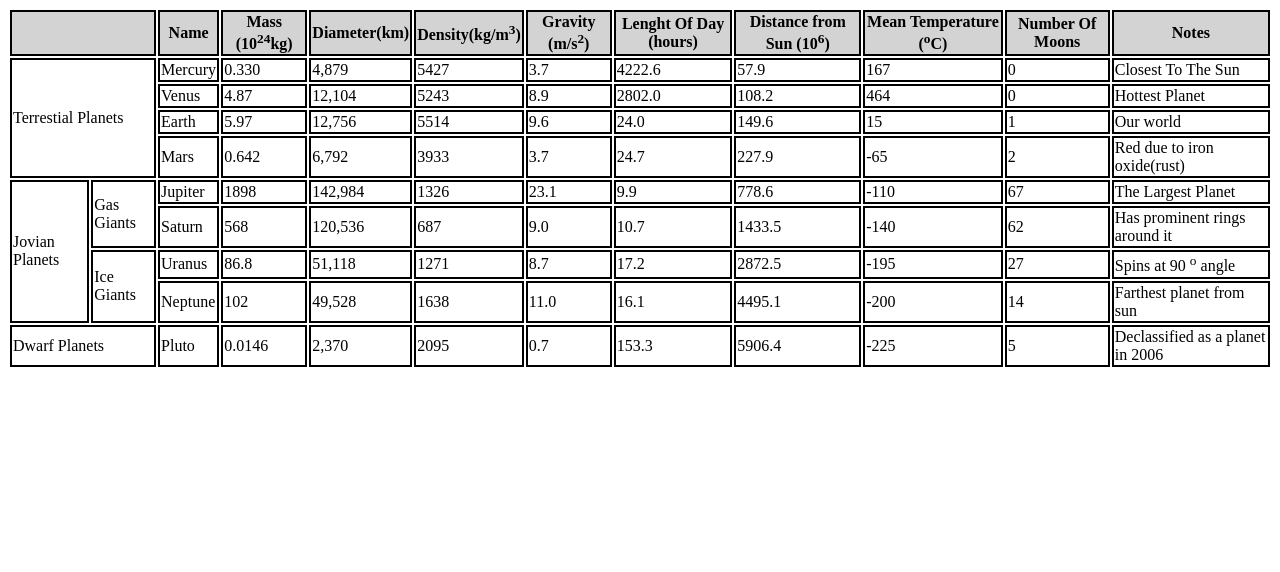
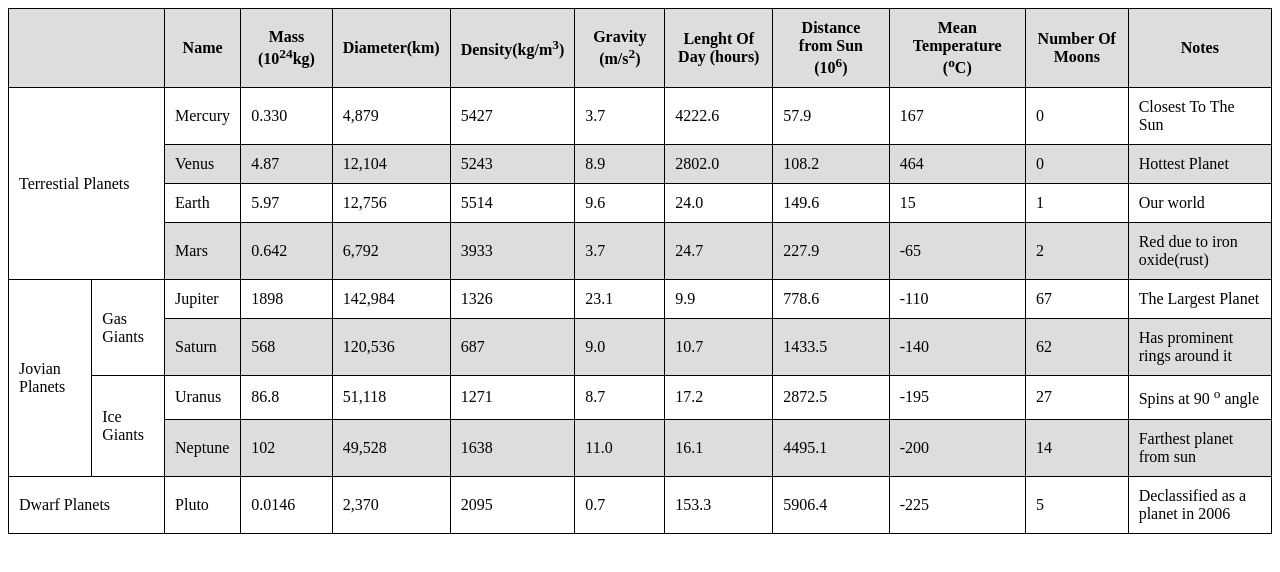
Before and after one commit to Sam562retro/HTMLTables, a plain HTML site: page index.html in a window 1280 px wide. Drawn offline with Linux system fonts and the light colour scheme.

Commit message:
Css Change

```diff
--- a/index.html
+++ b/index.html
@@ -14,16 +14,16 @@
 	<table>
 		<tr>
 				<th colspan="2"> </th>
-				<th>Name</th>
-				<th>Mass (10<sup>24</sup>kg)</th>
-				<th>Diameter(km)</th>
-				<th>Density(kg/m<sup>3</sup>)</th>
-				<th>Gravity (m/s<sup>2</sup>)</th>
-				<th>Lenght Of Day (hours)</th>
-				<th>Distance from Sun (10<sup>6</sup>)</th>
-				<th>Mean Temperature (<sup>o</sup>C)</th>
-				<th>Number Of Moons</th>
-				<th>Notes</th>
+				<th class="th">Name</th>
+				<th class="th">Mass (10<sup>24</sup>kg)</th>
+				<th class="th">Diameter(km)</th>
+				<th class="th">Density(kg/m<sup>3</sup>)</th>
+				<th class="th">Gravity (m/s<sup>2</sup>)</th>
+				<th class="th">Lenght Of Day (hours)</th>
+				<th class="th">Distance from Sun (10<sup>6</sup>)</th>
+				<th class="th">Mean Temperature (<sup>o</sup>C)</th>
+				<th class="th">Number Of Moons</th>
+				<th class="th">Notes</th>
 			</tr>
 			<tr>
 				<td rowspan="4" colspan="2">Terrestial Planets</td>
--- a/style.css
+++ b/style.css
@@ -1,10 +1,19 @@
+tr:nth-child(odd) {
+	background-color: #dddddd;
+}
 tr{
-	border: solid 3px black;
+	margin: 0;
 }
 td{
-	border: solid 2px black;
+	padding: 10px;
+	margin: 0;
+	border: solid 1px black;
 }
 th{
-	border: solid 2px black;
-	background-color: lightgray;
+	margin: 0;
+	border: solid 1px black;
+	padding: 10px;
 }
+table{
+	border-collapse: collapse;
+}
```
